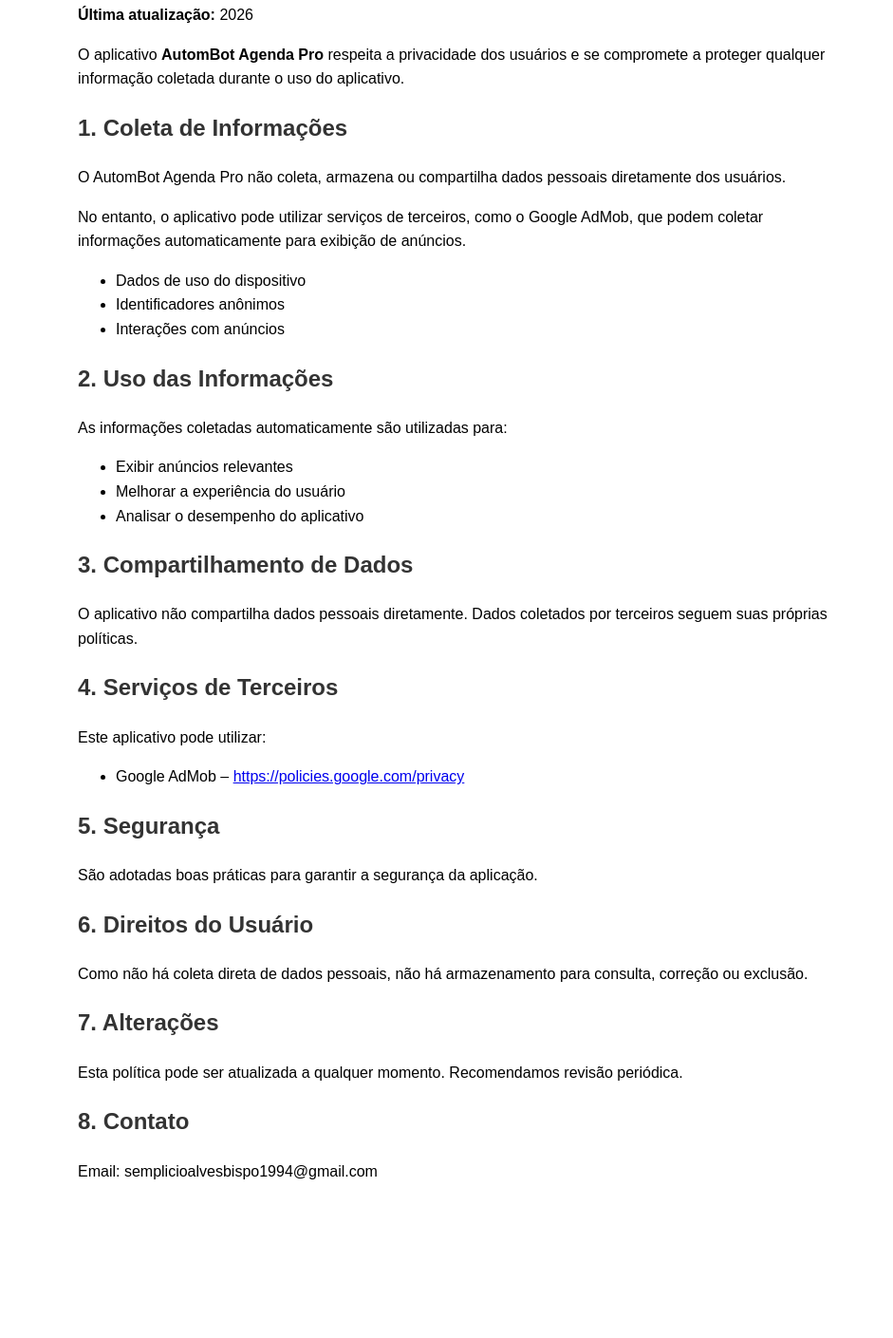
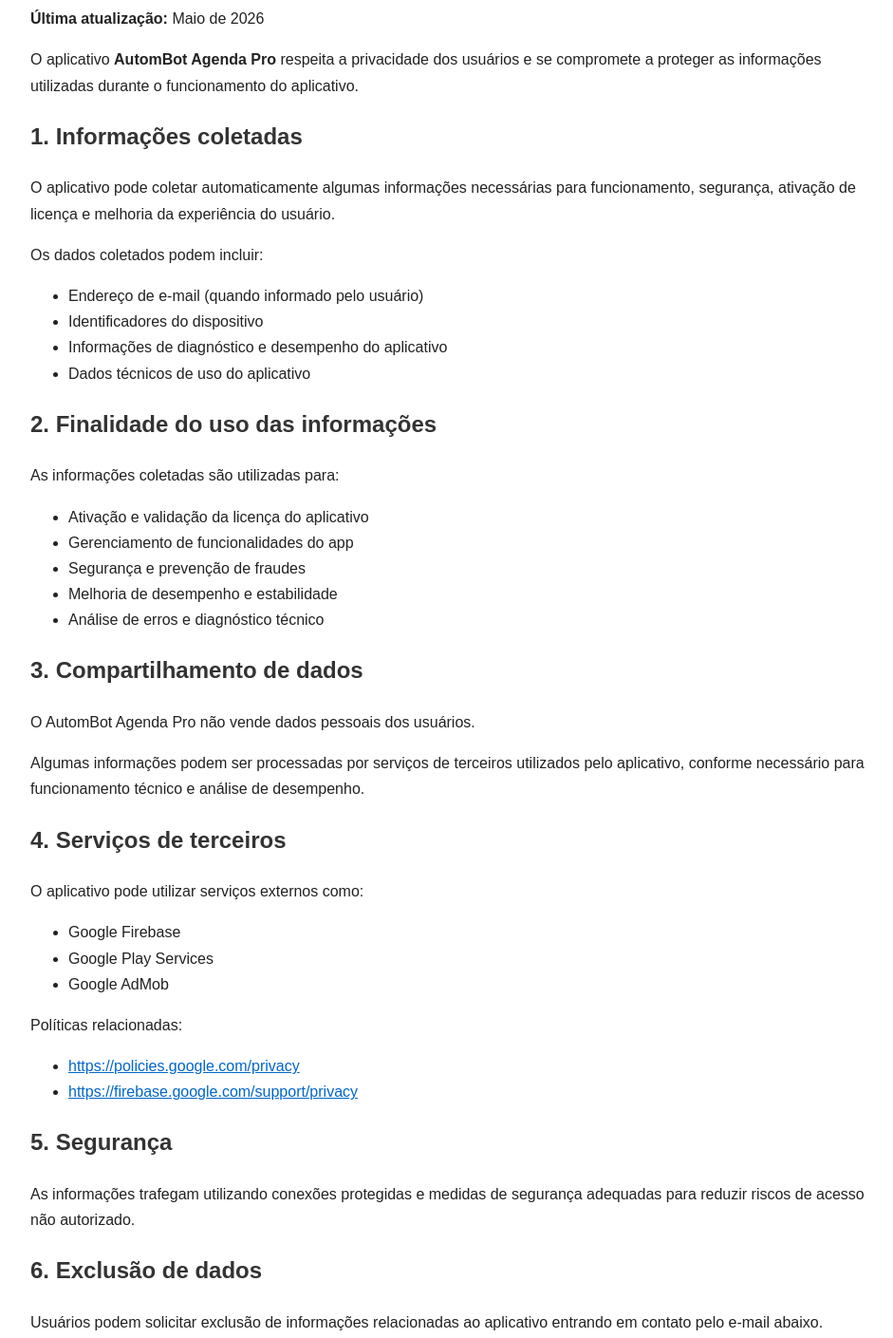
Before and after one commit to semplicio/Politica-AutomBot-AgendaPro, a plain HTML site: page index.html in a window 1280 px wide. Shown: the part 111-1520 px from the top of the page at 95% size, without its empty margins (158-1099 px from the left). Before the commit the page ends 1393 px from the top, so only its background shows below. Drawn offline with Linux system fonts and the light colour scheme.

Commit message:
Update index.html

```diff
--- a/index.html
+++ b/index.html
@@ -1,4 +1,5 @@
 <!DOCTYPE html>
+
 <html lang="pt-BR">
 <head>
 <meta charset="UTF-8">
@@ -6,13 +7,17 @@
 <style>
 body {
     font-family: Arial, sans-serif;
-    max-width: 800px;
+    max-width: 900px;
     margin: auto;
     padding: 20px;
-    line-height: 1.6;
+    line-height: 1.7;
+    color: #222;
 }
 h1, h2 {
     color: #333;
+}
+a {
+    color: #0066cc;
 }
 </style>
 </head>
@@ -20,48 +25,77 @@
 
 <h1>Política de Privacidade</h1>
 
-<p><strong>Última atualização:</strong> 2026</p>
+<p><strong>Última atualização:</strong> Maio de 2026</p>
 
-<p>O aplicativo <strong>AutomBot Agenda Pro</strong> respeita a privacidade dos usuários e se compromete a proteger qualquer informação coletada durante o uso do aplicativo.</p>
+<p>O aplicativo <strong>AutomBot Agenda Pro</strong> respeita a privacidade dos usuários e se compromete a proteger as informações utilizadas durante o funcionamento do aplicativo.</p>
 
-<h2>1. Coleta de Informações</h2>
-<p>O AutomBot Agenda Pro não coleta, armazena ou compartilha dados pessoais diretamente dos usuários.</p>
-<p>No entanto, o aplicativo pode utilizar serviços de terceiros, como o Google AdMob, que podem coletar informações automaticamente para exibição de anúncios.</p>
+<h2>1. Informações coletadas</h2>
+
+<p>O aplicativo pode coletar automaticamente algumas informações necessárias para funcionamento, segurança, ativação de licença e melhoria da experiência do usuário.</p>
+
+<p>Os dados coletados podem incluir:</p>
 
 <ul>
-<li>Dados de uso do dispositivo</li>
-<li>Identificadores anônimos</li>
-<li>Interações com anúncios</li>
+<li>Endereço de e-mail (quando informado pelo usuário)</li>
+<li>Identificadores do dispositivo</li>
+<li>Informações de diagnóstico e desempenho do aplicativo</li>
+<li>Dados técnicos de uso do aplicativo</li>
 </ul>
 
-<h2>2. Uso das Informações</h2>
-<p>As informações coletadas automaticamente são utilizadas para:</p>
+<h2>2. Finalidade do uso das informações</h2>
+
+<p>As informações coletadas são utilizadas para:</p>
+
 <ul>
-<li>Exibir anúncios relevantes</li>
-<li>Melhorar a experiência do usuário</li>
-<li>Analisar o desempenho do aplicativo</li>
+<li>Ativação e validação da licença do aplicativo</li>
+<li>Gerenciamento de funcionalidades do app</li>
+<li>Segurança e prevenção de fraudes</li>
+<li>Melhoria de desempenho e estabilidade</li>
+<li>Análise de erros e diagnóstico técnico</li>
 </ul>
 
-<h2>3. Compartilhamento de Dados</h2>
-<p>O aplicativo não compartilha dados pessoais diretamente. Dados coletados por terceiros seguem suas próprias políticas.</p>
+<h2>3. Compartilhamento de dados</h2>
 
-<h2>4. Serviços de Terceiros</h2>
-<p>Este aplicativo pode utilizar:</p>
+<p>O AutomBot Agenda Pro não vende dados pessoais dos usuários.</p>
+
+<p>Algumas informações podem ser processadas por serviços de terceiros utilizados pelo aplicativo, conforme necessário para funcionamento técnico e análise de desempenho.</p>
+
+<h2>4. Serviços de terceiros</h2>
+
+<p>O aplicativo pode utilizar serviços externos como:</p>
+
 <ul>
-<li>Google AdMob – <a href="https://policies.google.com/privacy">https://policies.google.com/privacy</a></li>
+<li>Google Firebase</li>
+<li>Google Play Services</li>
+<li>Google AdMob</li>
+</ul>
+
+<p>Políticas relacionadas:</p>
+
+<ul>
+<li><a href="https://policies.google.com/privacy">https://policies.google.com/privacy</a></li>
+<li><a href="https://firebase.google.com/support/privacy">https://firebase.google.com/support/privacy</a></li>
 </ul>
 
 <h2>5. Segurança</h2>
-<p>São adotadas boas práticas para garantir a segurança da aplicação.</p>
 
-<h2>6. Direitos do Usuário</h2>
-<p>Como não há coleta direta de dados pessoais, não há armazenamento para consulta, correção ou exclusão.</p>
+<p>As informações trafegam utilizando conexões protegidas e medidas de segurança adequadas para reduzir riscos de acesso não autorizado.</p>
 
-<h2>7. Alterações</h2>
-<p>Esta política pode ser atualizada a qualquer momento. Recomendamos revisão periódica.</p>
+<h2>6. Exclusão de dados</h2>
+
+<p>Usuários podem solicitar exclusão de informações relacionadas ao aplicativo entrando em contato pelo e-mail abaixo.</p>
+
+<h2>7. Alterações nesta política</h2>
+
+<p>Esta Política de Privacidade pode ser atualizada periodicamente para refletir melhorias e adequações legais.</p>
 
 <h2>8. Contato</h2>
-<p>Email: semplicioalvesbispo1994@gmail.com</p>
+
+<p>Em caso de dúvidas:</p>
+
+<p>
+<strong>Email:</strong> semplicioalvesbispo1994@gmail.com
+</p>
 
 </body>
 </html>
```
